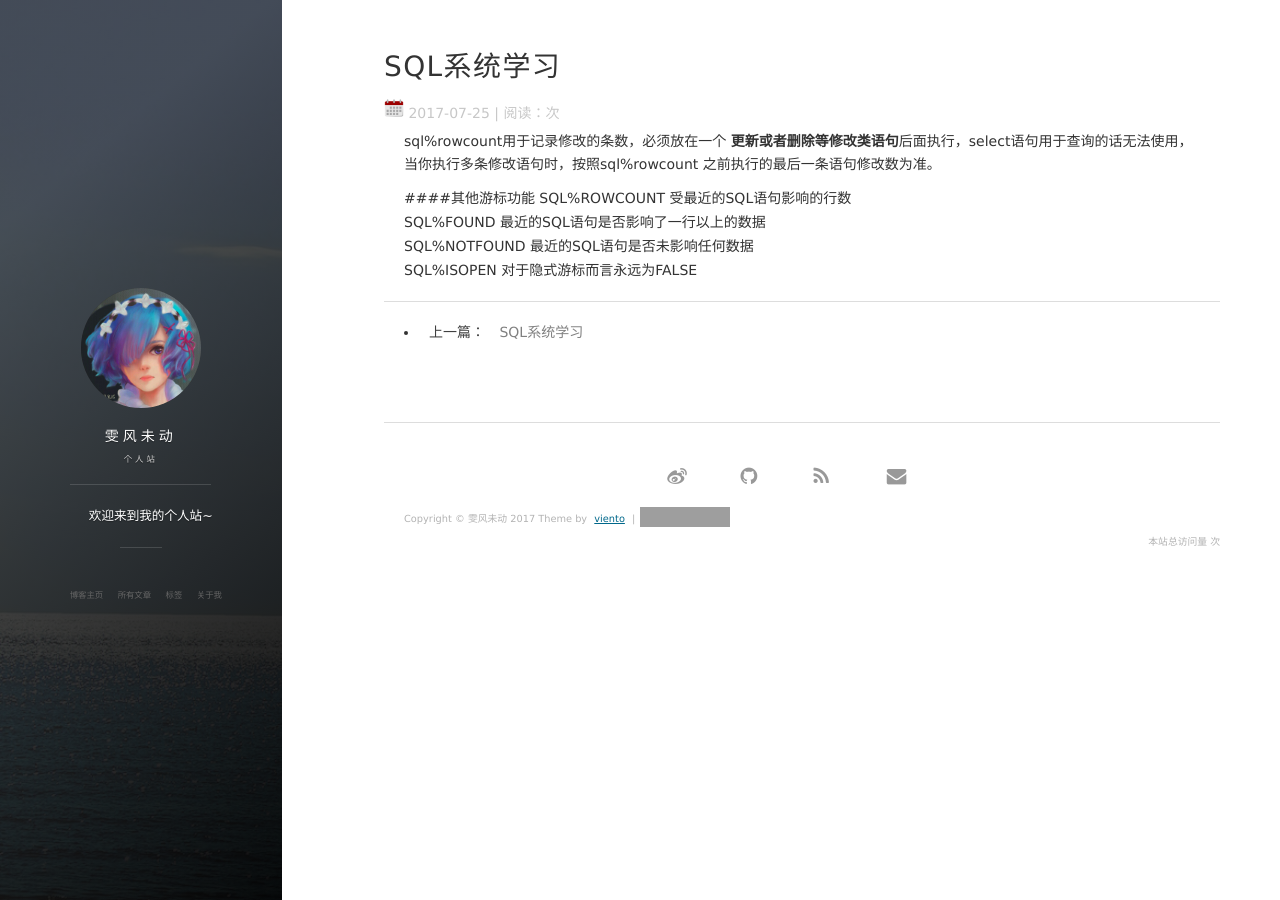
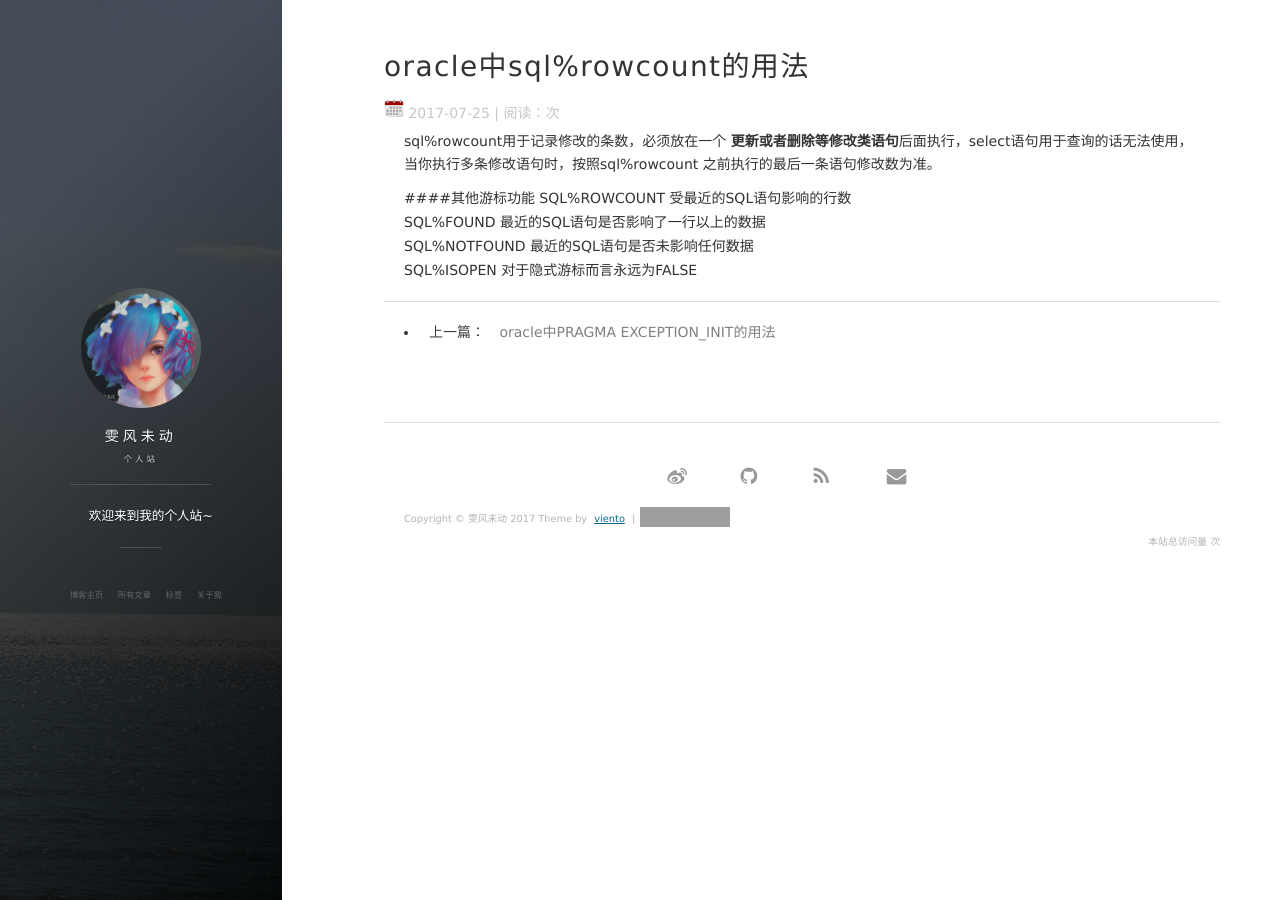
Before and after one commit to dawven/one, a Jekyll site: the page built from _posts/2017-07-26-oracle中 sql%rowcount 用法.md, in a window 1280 px wide. Built offline with Jekyll 4.4.1, drawn with Linux system fonts in a browser that asks for light colours; nearby versions of some CDN libraries; comment, search, counter and statistics services are not loaded; grey boxes are pictures that could not be loaded.

Commit message:
修复标题错误

```diff
--- a/_posts/2017-07-26-oracle中 sql%rowcount 用法.md
+++ b/_posts/2017-07-26-oracle中 sql%rowcount 用法.md
@@ -1,6 +1,6 @@
 ---
 layout: post
-title: "SQL系统学习"
+title: "oracle中sql%rowcount的用法"
 date: 2017-07-25
 description: "sql，数据库，笔记"
 tag: oracle，笔记，sql
```
Also changed, not shown: _posts/2017-07-25-oracle中PRAGMA EXCEPTION_INIT的使用.md (+1 -1 lines).
